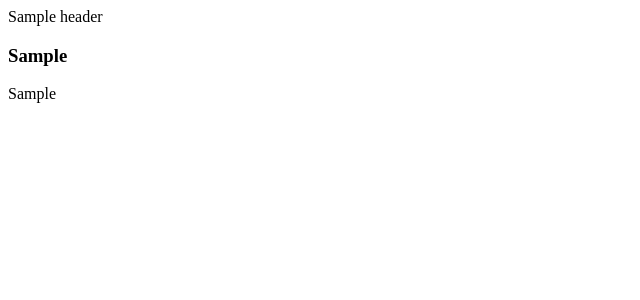
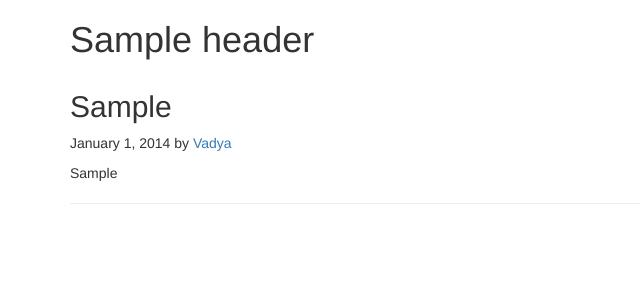
Before and after one commit to kirillbocharov/subd, a Django app: template templates/index.html in a window 1280 px wide. Shown: the top 300 px of the page, without its empty margins (0-640 px from the left). Run offline with Django 3.2, Linux system fonts and the light colour scheme; the template is opened without the code that fills it: most values are stand-ins (such as "Sample title", 1, 10 or a date in 2020); some libraries are stand-ins or nearby versions.

Commit message:
Add bootstrap style

```diff
--- a/templates/index.html
+++ b/templates/index.html
@@ -1,14 +1,34 @@
+{% load staticfiles %}
 <!DOCTYPE html>
 <html lang="en">
 <head>
     <meta charset="UTF-8">
     <title></title>
+    <link rel="stylesheet" href="//maxcdn.bootstrapcdn.com/bootstrap/3.2.0/css/bootstrap.min.css">
+    <link rel="stylesheet" href="//maxcdn.bootstrapcdn.com/bootstrap/3.2.0/css/bootstrap-theme.min.css">
 </head>
 <body>
-    {{ header }}
-    {% for article in news %}
-        <h3>{{ article.2}}</h3>
-        <p>{{ article.1 }}</p>
-    {% endfor %}
+    <div class="blog-header">
+        <div class="container">
+            <h1 class="blog-title">{{ header }}</h1>
+        </div>
+    </div>
+    <div class="container">
+        <div class="row">
+            <div class="col-sm-8 blog-main">
+                <div class="blog-post">
+                {% for article in news %}
+                    <h2 class="blog-post-title">{{ article.2}}</h2>
+                    <p class="blog-post-meta">
+                        January 1, 2014 by
+                        <a href="#">Vadya</a>
+                    </p>
+                    <p>{{ article.1 }}</p>
+                    <hr>
+                {% endfor %}
+            </div>
+            </div>
+        </div>
+    </div>
 </body>
 </html>
```
